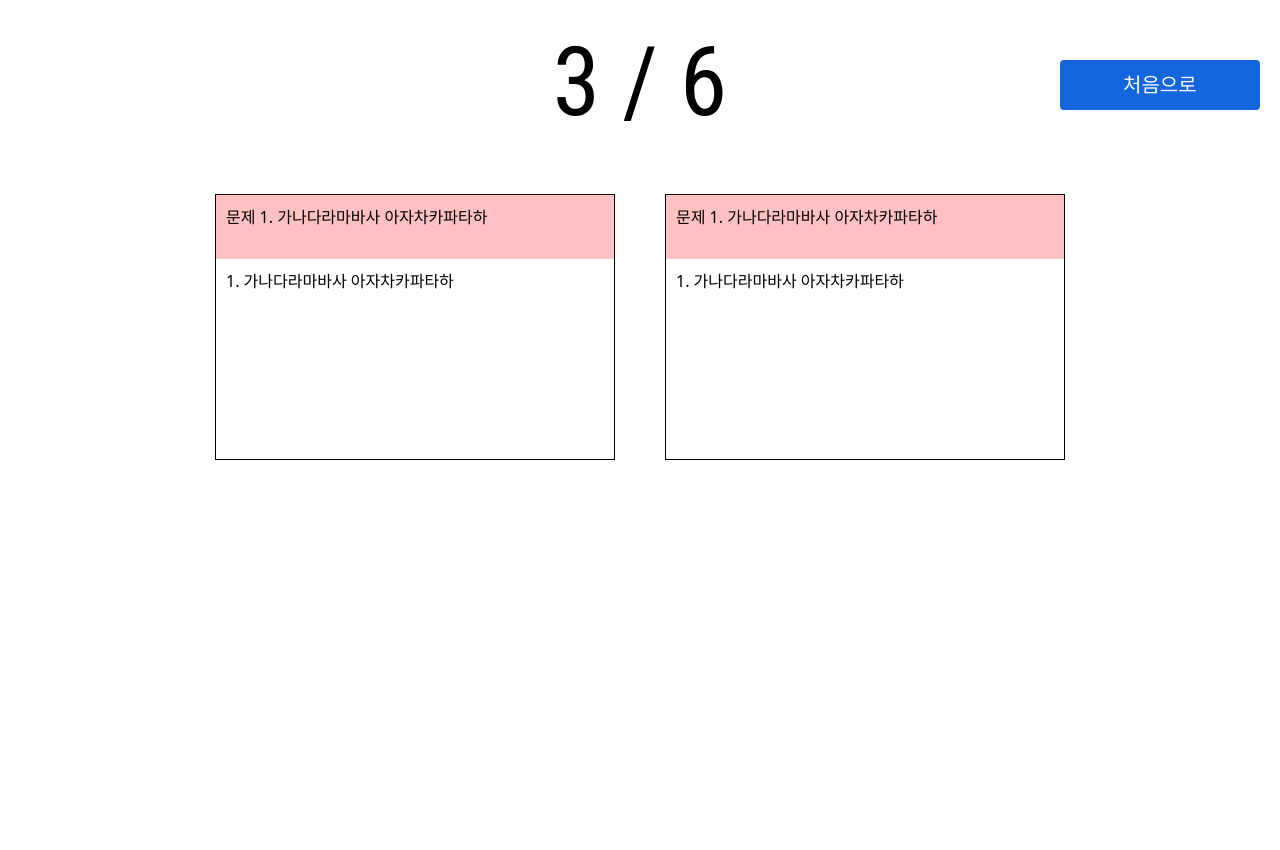
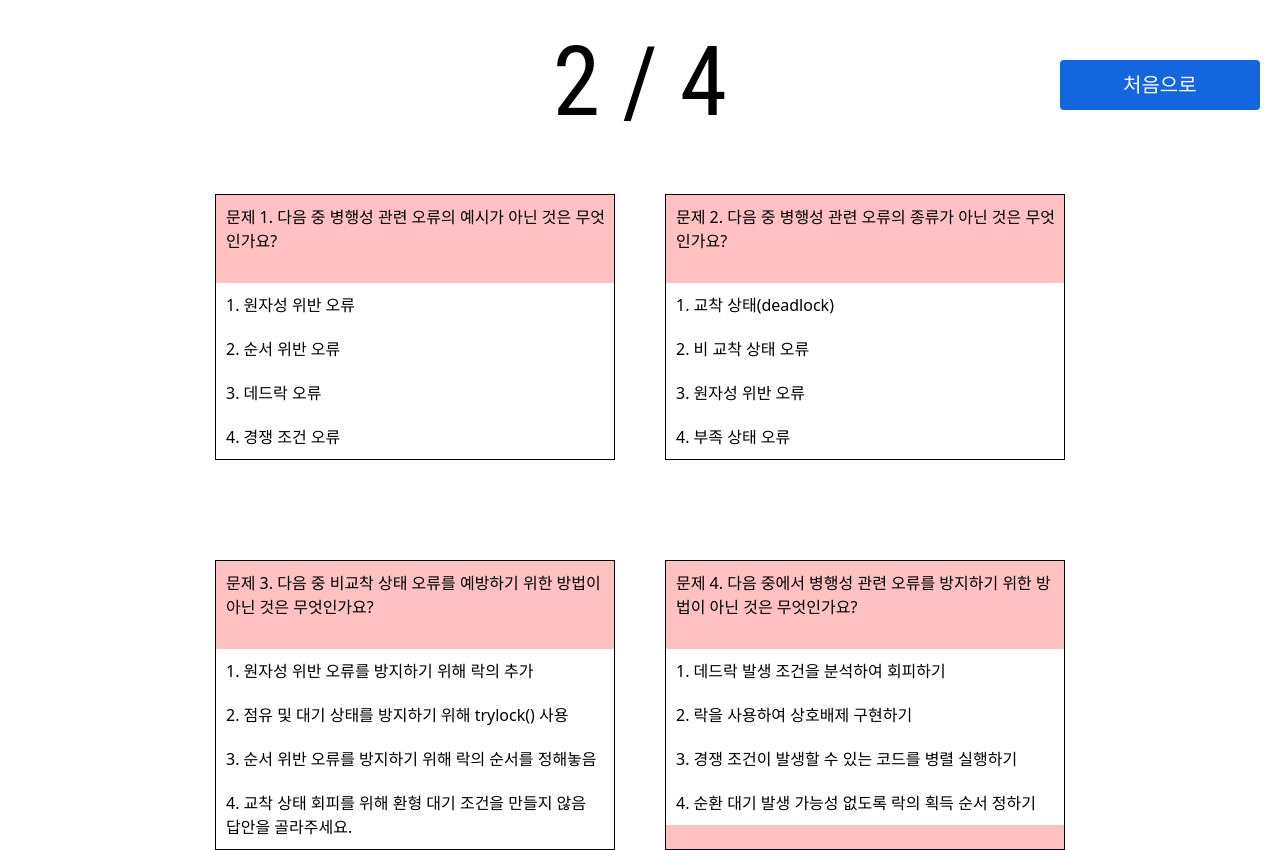
Before and after one commit to 2024-hackathon-team18/Team18, a React (Vite) app in the folder frontend/: page /result in a window 1280 px wide. Before the commit the page ends 800 px from the top, so only its background shows below. Built offline with nearby package versions, Linux system fonts and the light colour scheme.

Commit message:
feat : result 추가

```diff
--- a/frontend/src/pages/ResultPage.tsx
+++ b/frontend/src/pages/ResultPage.tsx
@@ -9,7 +9,7 @@ export default function ResultPage() {
     <div className="bg-[#FFFFFF] flex flex-col w-[100wv] box-sizing-border">
       <div className="relative mt-[70px] flex flex-row justify-center box-sizing-border">
         <div className="inline-block break-words font-['The_Jamsil_OTF','Roboto_Condensed'] font-normal text-[96px] leading-[0.25] text-[#000000]">
-          3 / 6
+          2 / 4
         </div>
       </div>
       <button
@@ -22,12 +22,44 @@ export default function ResultPage() {
       </button>
       <div className="relative mt-[100px] flex flex-row justify-center gap-[50px] w-[100%] box-sizing-border">
         <div className="bg-[#FFC1C1] relative flex-col flex pt-[10px] w-[400px] box-sizing-border border-[1px] border-solid border-black">
-          <p className="font-[14.6px] ml-[10px] mb-[30px] ">문제 1. 가나다라마바사 아자차카파타하</p>
-          <p className="bg-white w-[100%] h-[200px] p-[10px]">1. 가나다라마바사 아자차카파타하</p>
+          <p className="font-[14.6px] ml-[10px] mb-[30px] ">
+            문제 1. 다음 중 병행성 관련 오류의 예시가 아닌 것은 무엇인가요?
+          </p>
+          <p className="bg-white w-[100%] p-[10px]">1. 원자성 위반 오류</p>
+          <p className="bg-white w-[100%] p-[10px]">2. 순서 위반 오류</p>
+          <p className="bg-white w-[100%] p-[10px]">3. 데드락 오류</p>
+          <p className="bg-white w-[100%] p-[10px]">4. 경쟁 조건 오류</p>
         </div>
         <div className="bg-[#FFC1C1] relative flex-col flex pt-[10px] w-[400px] box-sizing-border border-[1px] border-solid border-black">
-          <p className="font-[14.6px] ml-[10px] mb-[30px] ">문제 1. 가나다라마바사 아자차카파타하</p>
-          <p className="bg-white w-[100%] h-[200px] p-[10px]">1. 가나다라마바사 아자차카파타하</p>
+          <p className="font-[14.6px] ml-[10px] mb-[30px] ">
+            문제 2. 다음 중 병행성 관련 오류의 종류가 아닌 것은 무엇인가요?
+          </p>
+          <p className="bg-white w-[100%] p-[10px]">1. 교착 상태(deadlock)</p>
+          <p className="bg-white w-[100%] p-[10px]">2. 비 교착 상태 오류</p>
+          <p className="bg-white w-[100%] p-[10px]">3. 원자성 위반 오류</p>
+          <p className="bg-white w-[100%] p-[10px]">4. 부족 상태 오류</p>
+        </div>
+      </div>
+      <div className="relative mt-[100px] flex flex-row justify-center gap-[50px] w-[100%] box-sizing-border">
+        <div className="bg-[#FFC1C1] relative flex-col flex pt-[10px] w-[400px] box-sizing-border border-[1px] border-solid border-black">
+          <p className="font-[14.6px] ml-[10px] mb-[30px] ">
+            문제 3. 다음 중 비교착 상태 오류를 예방하기 위한 방법이 아닌 것은 무엇인가요?
+          </p>
+          <p className="bg-white w-[100%]  p-[10px]">1. 원자성 위반 오류를 방지하기 위해 락의 추가</p>
+          <p className="bg-white w-[100%]  p-[10px]">2. 점유 및 대기 상태를 방지하기 위해 trylock() 사용</p>
+          <p className="bg-white w-[100%]  p-[10px]">3. 순서 위반 오류를 방지하기 위해 락의 순서를 정해놓음</p>
+          <p className="bg-white w-[100%]  p-[10px]">
+            4. 교착 상태 회피를 위해 환형 대기 조건을 만들지 않음 답안을 골라주세요.
+          </p>
+        </div>
+        <div className="bg-[#FFC1C1] relative flex-col flex pt-[10px] w-[400px] box-sizing-border border-[1px] border-solid border-black">
+          <p className="font-[14.6px] ml-[10px] mb-[30px] ">
+            문제 4. 다음 중에서 병행성 관련 오류를 방지하기 위한 방법이 아닌 것은 무엇인가요?
+          </p>
+          <p className="bg-white w-[100%]  p-[10px]">1. 데드락 발생 조건을 분석하여 회피하기</p>
+          <p className="bg-white w-[100%]  p-[10px]">2. 락을 사용하여 상호배제 구현하기</p>
+          <p className="bg-white w-[100%]  p-[10px]">3. 경쟁 조건이 발생할 수 있는 코드를 병렬 실행하기</p>
+          <p className="bg-white w-[100%]  p-[10px]">4. 순환 대기 발생 가능성 없도록 락의 획득 순서 정하기</p>
         </div>
       </div>
     </div>
```
